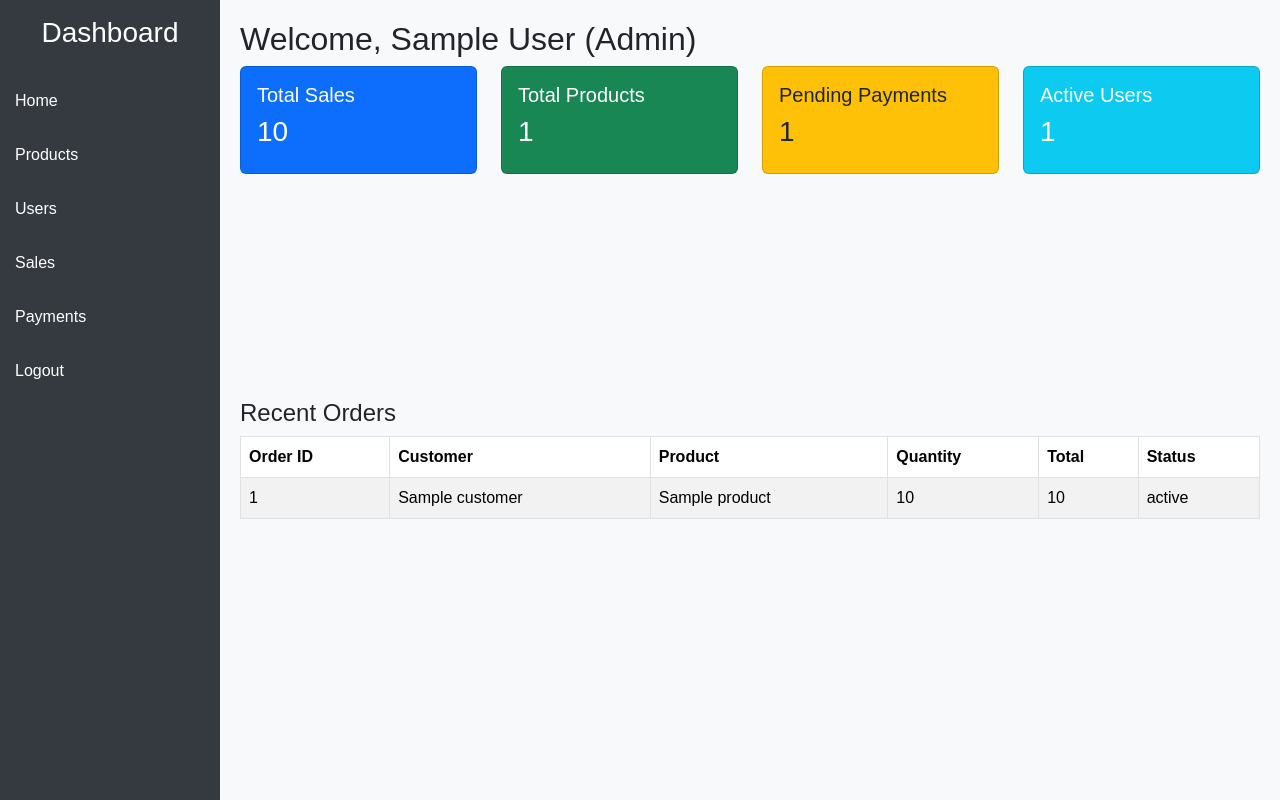
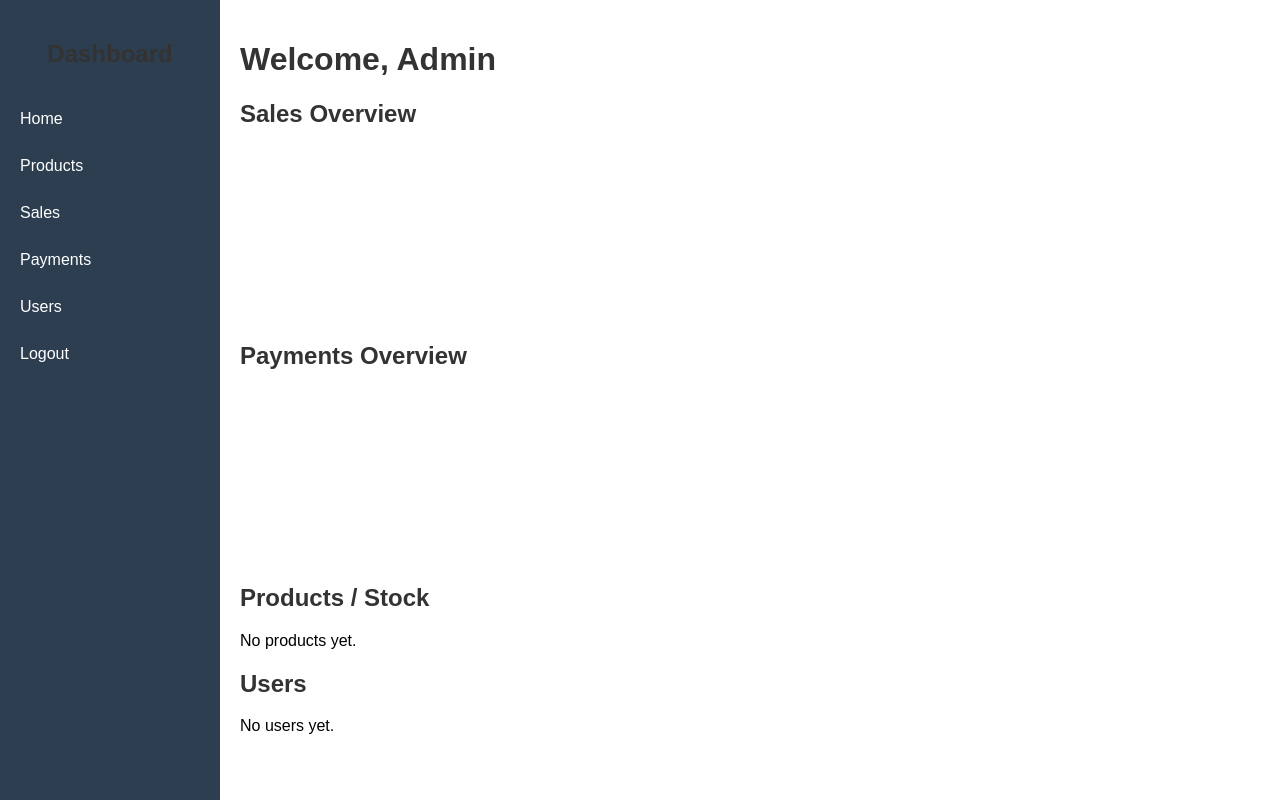
Before and after one commit to Muhammardbee/business-chatbot-backend, a Flask app: page /admin/dashboard in a window 1280 px wide. Run offline with Flask 3, Linux system fonts and the light colour scheme; the visitor is signed in with stand-in values (Sample User, id 1); a database or web service that is not in the repository returns one stand-in record (values such as "Sample title"); a map, chart or similar area stays blank.

Commit message:
Refactor dashboard layout and update charts

```diff
--- a/templates/dashboard.html
+++ b/templates/dashboard.html
@@ -3,175 +3,178 @@
 <head>
     <meta charset="UTF-8">
     <title>Admin Dashboard</title>
-    <!-- Bootstrap -->
-    <link href="https://cdn.jsdelivr.net/npm/bootstrap@5.3.2/dist/css/bootstrap.min.css" rel="stylesheet">
-    <!-- Chart.js -->
     <script src="https://cdn.jsdelivr.net/npm/chart.js"></script>
     <style>
         body {
             font-family: Arial, sans-serif;
-            background: #f8f9fa;
+            margin: 0;
+            display: flex;
         }
+        /* Sidebar */
         .sidebar {
             width: 220px;
-            background: #343a40;
-            min-height: 100vh;
-            color: white;
+            background: #2c3e50;
+            color: #fff;
+            height: 100vh;
+            padding-top: 20px;
             position: fixed;
+        }
+        .sidebar h2 {
+            text-align: center;
+            margin-bottom: 30px;
         }
         .sidebar a {
             display: block;
-            padding: 15px;
-            color: white;
+            color: #fff;
+            padding: 12px 20px;
             text-decoration: none;
+            margin-bottom: 5px;
         }
         .sidebar a:hover {
-            background: #495057;
+            background: #34495e;
         }
+
+        /* Main content */
         .main {
             margin-left: 220px;
             padding: 20px;
+            width: calc(100% - 220px);
         }
-        .card {
-            margin-bottom: 20px;
+
+        h1, h2 {
+            color: #333;
+        }
+
+        table {
+            width: 100%;
+            border-collapse: collapse;
+            margin-bottom: 30px;
+        }
+        th, td {
+            border: 1px solid #ccc;
+            padding: 8px;
+            text-align: left;
+        }
+        th {
+            background: #eee;
+        }
+
+        /* Chart container */
+        .chart-container {
+            width: 100%;
+            max-width: 700px;
+            margin-bottom: 40px;
         }
     </style>
 </head>
 <body>
 
+<!-- Sidebar -->
 <div class="sidebar">
-    <h3 class="text-center py-3">Dashboard</h3>
-    <a href="{{ url_for('dashboard') }}">Home</a>
-    {% if session['role'] == 'admin' %}
-        <a href="{{ url_for('admin_products') }}">Products</a>
-        <a href="{{ url_for('admin_users') }}">Users</a>
-        <a href="{{ url_for('admin_sales') }}">Sales</a>
-        <a href="{{ url_for('admin_payments') }}">Payments</a>
-    {% elif session['role'] == 'sales' %}
-        <a href="{{ url_for('sales_orders') }}">Incoming Orders</a>
-    {% endif %}
-    <a href="{{ url_for('logout') }}">Logout</a>
+    <h2>Dashboard</h2>
+    <a href="{{ url_for('admin_dashboard') }}">Home</a>
+    <a href="#">Products</a>
+    <a href="#">Sales</a>
+    <a href="#">Payments</a>
+    <a href="#">Users</a>
+    <a href="#">Logout</a>
 </div>
 
+<!-- Main Content -->
 <div class="main">
-    <h2>Welcome, {{ session['name'] }} ({{ session['role'] | capitalize }})</h2>
+    <h1>Welcome, {{ current_user.username if current_user else 'Admin' }}</h1>
 
-    <!-- Analytics Cards -->
-    <div class="row">
-        <div class="col-md-3">
-            <div class="card p-3 bg-primary text-white">
-                <h5>Total Sales</h5>
-                <h3>{{ total_sales }}</h3>
-            </div>
-        </div>
-        <div class="col-md-3">
-            <div class="card p-3 bg-success text-white">
-                <h5>Total Products</h5>
-                <h3>{{ total_products }}</h3>
-            </div>
-        </div>
-        <div class="col-md-3">
-            <div class="card p-3 bg-warning text-dark">
-                <h5>Pending Payments</h5>
-                <h3>{{ pending_payments }}</h3>
-            </div>
-        </div>
-        <div class="col-md-3">
-            <div class="card p-3 bg-info text-white">
-                <h5>Active Users</h5>
-                <h3>{{ total_users }}</h3>
-            </div>
-        </div>
+    <!-- Analytics Charts -->
+    <div class="chart-container">
+        <h2>Sales Overview</h2>
+        <canvas id="salesChart"></canvas>
     </div>
 
-    <!-- Charts -->
-    <div class="row mt-4">
-        <div class="col-md-6">
-            <canvas id="salesChart"></canvas>
-        </div>
-        <div class="col-md-6">
-            <canvas id="productsChart"></canvas>
-        </div>
+    <div class="chart-container">
+        <h2>Payments Overview</h2>
+        <canvas id="paymentsChart"></canvas>
     </div>
 
-    <!-- Tables -->
-    <div class="row mt-4">
-        <div class="col-md-12">
-            <h4>Recent Orders</h4>
-            {% if orders %}
-            <table class="table table-striped table-bordered">
-                <thead>
+    <!-- Products Table -->
+    <h2>Products / Stock</h2>
+    {% if products %}
+    <table>
         <tr>
-                        <th>Order ID</th>
-                        <th>Customer</th>
-                        <th>Product</th>
+            <th>Name</th>
             <th>Quantity</th>
-                        <th>Total</th>
-                        <th>Status</th>
+            <th>Price</th>
         </tr>
-                </thead>
-                <tbody>
-                    {% for order in orders %}
+        {% for product in products %}
         <tr>
-                        <td>{{ order['_id'] }}</td>
-                        <td>{{ order['customer'] }}</td>
-                        <td>{{ order['product'] }}</td>
-                        <td>{{ order['quantity'] }}</td>
-                        <td>{{ order['total'] }}</td>
-                        <td>{{ order['status'] }}</td>
+            <td>{{ product.name }}</td>
+            <td>{{ product.quantity }}</td>
+            <td>{{ product.price }}</td>
         </tr>
         {% endfor %}
-                </tbody>
     </table>
     {% else %}
-                <p>No orders yet.</p>
+        <p>No products yet.</p>
     {% endif %}
-        </div>
-    </div>
+
+    <!-- Users Table -->
+    <h2>Users</h2>
+    {% if users %}
+    <table>
+        <tr>
+            <th>Username</th>
+            <th>Role</th>
+            <th>Created At</th>
+        </tr>
+        {% for user in users %}
+        <tr>
+            <td>{{ user.username }}</td>
+            <td>{{ user.role }}</td>
+            <td>{{ user.created_at }}</td>
+        </tr>
+        {% endfor %}
+    </table>
+    {% else %}
+        <p>No users yet.</p>
+    {% endif %}
 
 </div>
 
+<!-- Chart.js Scripts -->
 <script>
-    // Sales Chart
-    const ctxSales = document.getElementById('salesChart').getContext('2d');
-    const salesChart = new Chart(ctxSales, {
+    const salesCtx = document.getElementById('salesChart').getContext('2d');
+    const salesChart = new Chart(salesCtx, {
         type: 'line',
         data: {
-            labels: {{ sales_labels | safe }},
+            labels: {{ sales_labels|safe }},
             datasets: [{
-                label: 'Sales over time',
-                data: {{ sales_values | safe }},
-                backgroundColor: 'rgba(54, 162, 235, 0.2)',
-                borderColor: 'rgba(54, 162, 235, 1)',
+                label: 'Sales',
+                data: {{ sales_data|safe }},
+                backgroundColor: 'rgba(52, 152, 219, 0.2)',
+                borderColor: 'rgba(52, 152, 219, 1)',
                 borderWidth: 2,
                 fill: true
             }]
         },
         options: {
-            responsive: true,
-            plugins: {
-                legend: { display: true }
-            }
+            responsive: true
         }
     });
 
-    // Products Chart
-    const ctxProducts = document.getElementById('productsChart').getContext('2d');
-    const productsChart = new Chart(ctxProducts, {
+    const paymentsCtx = document.getElementById('paymentsChart').getContext('2d');
+    const paymentsChart = new Chart(paymentsCtx, {
         type: 'bar',
         data: {
-            labels: {{ product_labels | safe }},
+            labels: {{ payment_labels|safe }},
             datasets: [{
-                label: 'Stock Quantity',
-                data: {{ product_values | safe }},
-                backgroundColor: 'rgba(255, 159, 64, 0.7)'
+                label: 'Payments',
+                data: {{ payment_data|safe }},
+                backgroundColor: 'rgba(46, 204, 113, 0.6)',
+                borderColor: 'rgba(46, 204, 113, 1)',
+                borderWidth: 1
             }]
         },
         options: {
-            responsive: true,
-            plugins: {
-                legend: { display: true }
-            }
+            responsive: true
         }
     });
 </script>
```
Lines whose indentation alone changed are shown as unchanged.
